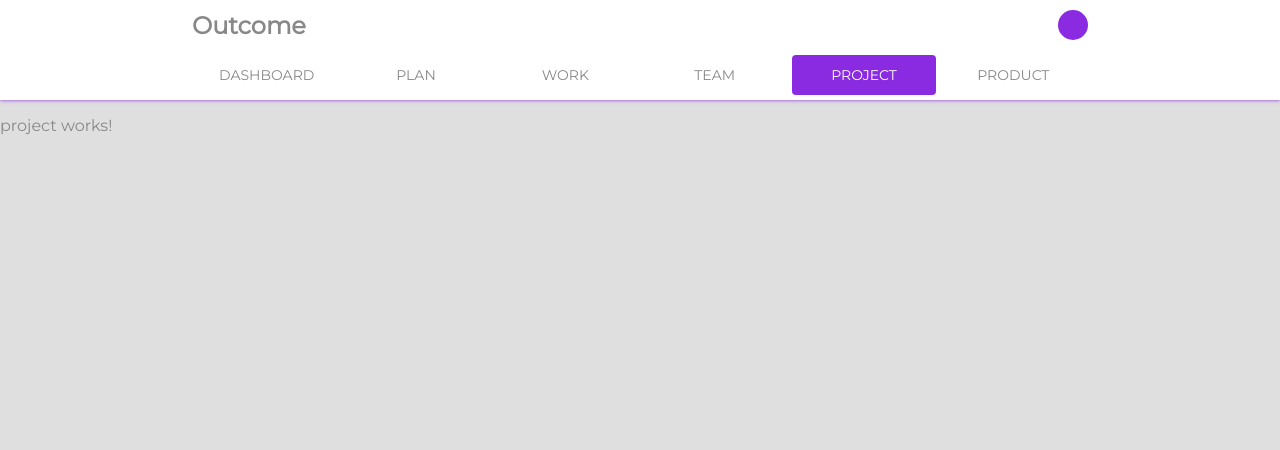
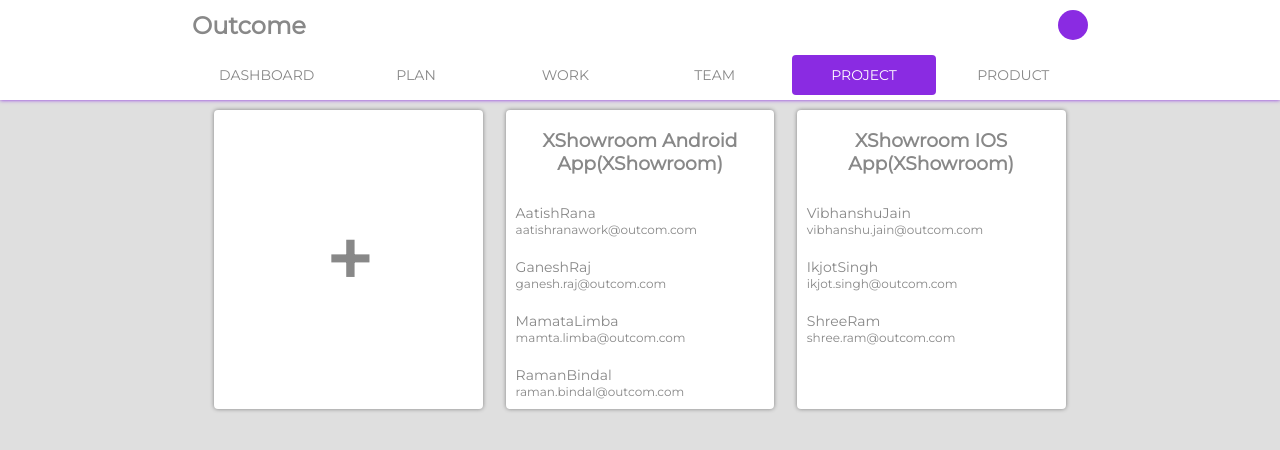
Before and after one commit to aatishrana/outcome-ng, an Angular app: page /project in a window 1280 px wide. Shown: the top 450 px of the page. Built offline with nearby package versions, Linux system fonts and the light colour scheme.

Commit message:
project basic design

```diff
--- a/src/app/common/main.service.ts
+++ b/src/app/common/main.service.ts
@@ -4,6 +4,7 @@ import {User} from '../model/user';
 import {BehaviorSubject} from 'rxjs/BehaviorSubject';
 import {Product} from '../model/product';
 import {ProductBacklog} from '../model/backlog';
+import {Project} from '../model/project';
 /**
  * Created by Aatish on 2/24/2018.
  */
@@ -12,16 +13,17 @@ export class MainService {
   private teams: BehaviorSubject<Team[]>;
   private users: BehaviorSubject<User[]>;
   private products: BehaviorSubject<Product[]>;
-
+  private projects: BehaviorSubject<Project[]>;
   private xShowroomBacklogs: BehaviorSubject<ProductBacklog[]>;
 
   constructor() {
     this.users = new BehaviorSubject<User[]>(this.addSampleUsers());
     this.teams = new BehaviorSubject<Team[]>(this.addSampleTeams());
 
-
     this.xShowroomBacklogs = new BehaviorSubject<ProductBacklog[]>(this.addSampleXShowroomBacklogs());
     this.products = new BehaviorSubject<Product[]>(this.addSampleProducts());
+
+    this.projects = new BehaviorSubject<Project[]>(this.addSampleProjects());
   }
 
   public Teams() {
@@ -30,6 +32,10 @@ export class MainService {
 
   public Products() {
     return this.products;
+  }
+
+  public Projects() {
+    return this.projects;
   }
 
   private addSampleUsers() {
@@ -133,4 +139,22 @@ export class MainService {
     });
     return temp;
   }
+
+  private addSampleProjects() {
+    const projects = [];
+
+    projects.push(new Project('1',
+      'xShowroom Android App',
+      this.users.getValue()[0],
+      this.teams.getValue()[2],
+      this.products.getValue()[0]));
+
+    projects.push(new Project('1',
+      'xShowroom iOS App',
+      this.users.getValue()[2],
+      this.teams.getValue()[1],
+      this.products.getValue()[0]));
+
+    return projects;
+  }
 }
--- a/src/app/home/project/project.component.css
+++ b/src/app/home/project/project.component.css
@@ -0,0 +1,16 @@
+#add-project > h1 {
+  margin    : 0;
+  font-size : 80px;
+}
+
+.project-content {
+  flex-wrap       : wrap;
+  justify-content : space-evenly;
+}
+
+.project-card {
+  flex-basis  : 30%;
+  flex-shrink : 0;
+  min-height  : 200px;
+  min-width   : 200px;
+}
--- a/src/app/home/project/project.component.html
+++ b/src/app/home/project/project.component.html
@@ -1,3 +1,15 @@
-<p>
-  project works!
-</p>
+<div class="content padd-10-tb flex-row project-content">
+  <div class="card project-card flex-col btn-action btn-add"
+       (click)="onNewProjectClick()">
+    <h1>+</h1>
+  </div>
+  <div *ngFor="let project of projects"
+       class="card project-card flex-col btn-action">
+    <h3 class="center-text font-caps">{{project.name}}({{project.product.name}})</h3>
+    <div *ngFor="let user of project.team.members" class="padd-20">
+      <p class="font-14 font-caps i-flex no-margin">{{user.first_name}}</p>
+      <p class="font-14 font-caps i-flex no-margin">{{user.last_name}}</p>
+      <p class="font-12 no-margin">{{user.email}}</p>
+    </div>
+  </div>
+</div>
--- a/src/app/home/project/project.component.ts
+++ b/src/app/home/project/project.component.ts
@@ -1,4 +1,6 @@
-import { Component, OnInit } from '@angular/core';
+import {Component, OnInit} from '@angular/core';
+import {Project} from '../../model/project';
+import {MainService} from '../../common/main.service';
 
 @Component({
   selector: 'app-project',
@@ -7,9 +9,20 @@ import { Component, OnInit } from '@angular/core';
 })
 export class ProjectComponent implements OnInit {
 
-  constructor() { }
+  projects: Project[];
+
+  constructor(private mainService: MainService) {
+  }
 
   ngOnInit() {
+    this.mainService.Projects()
+      .subscribe((projects) => {
+        this.projects = projects;
+      });
+  }
+
+  onNewProjectClick() {
+
   }
 
 }
--- /dev/null
+++ b/src/app/model/project.ts
@@ -0,0 +1,22 @@
+import {User} from './user';
+import {Team} from './team';
+import {Product} from './product';
+/**
+ * Created by Aatish on 2/25/2018.
+ */
+export class Project {
+  constructor(public id: string,
+              public name: string,
+              public admin: User,
+              public team: Team,
+              public product: Product) {
+  }
+
+  clone(): Project {
+    return new Project(this.id,
+      this.name,
+      this.admin,
+      this.team,
+      this.product);
+  }
+}
```
